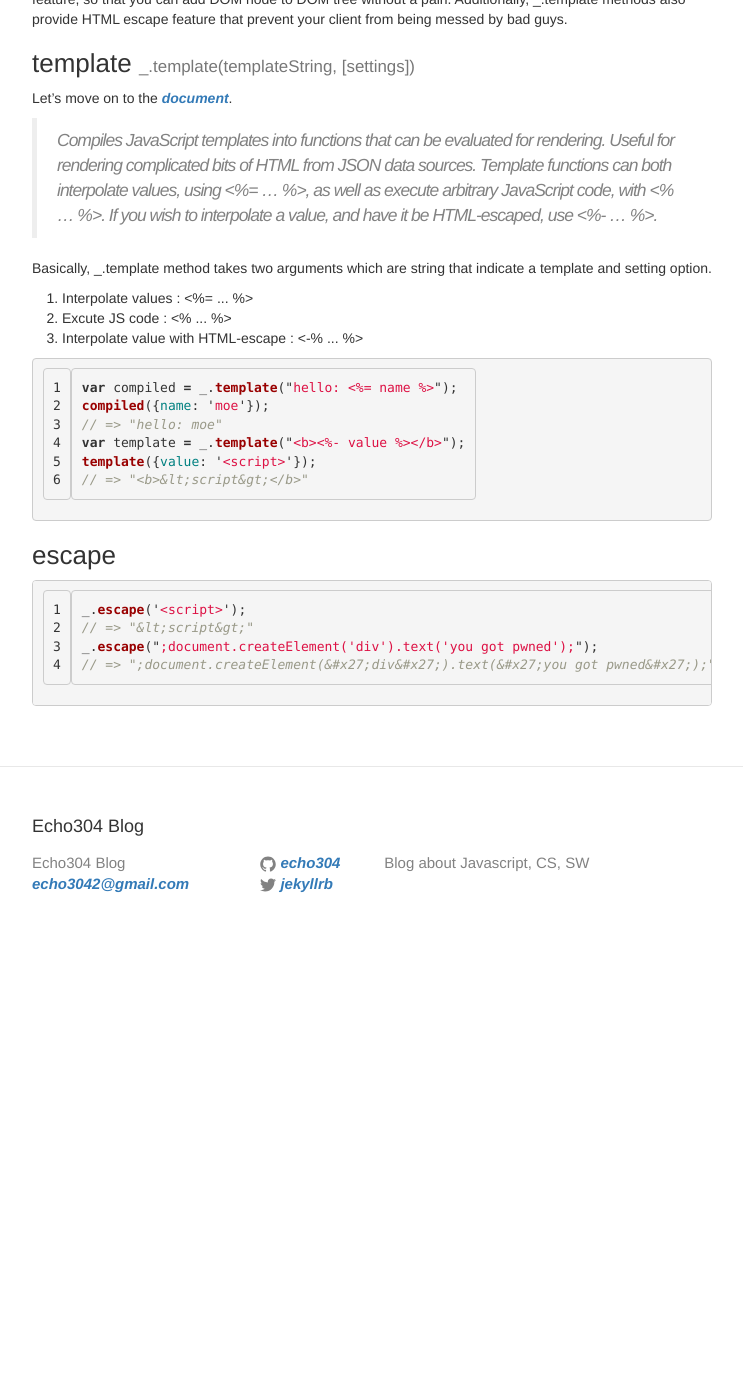
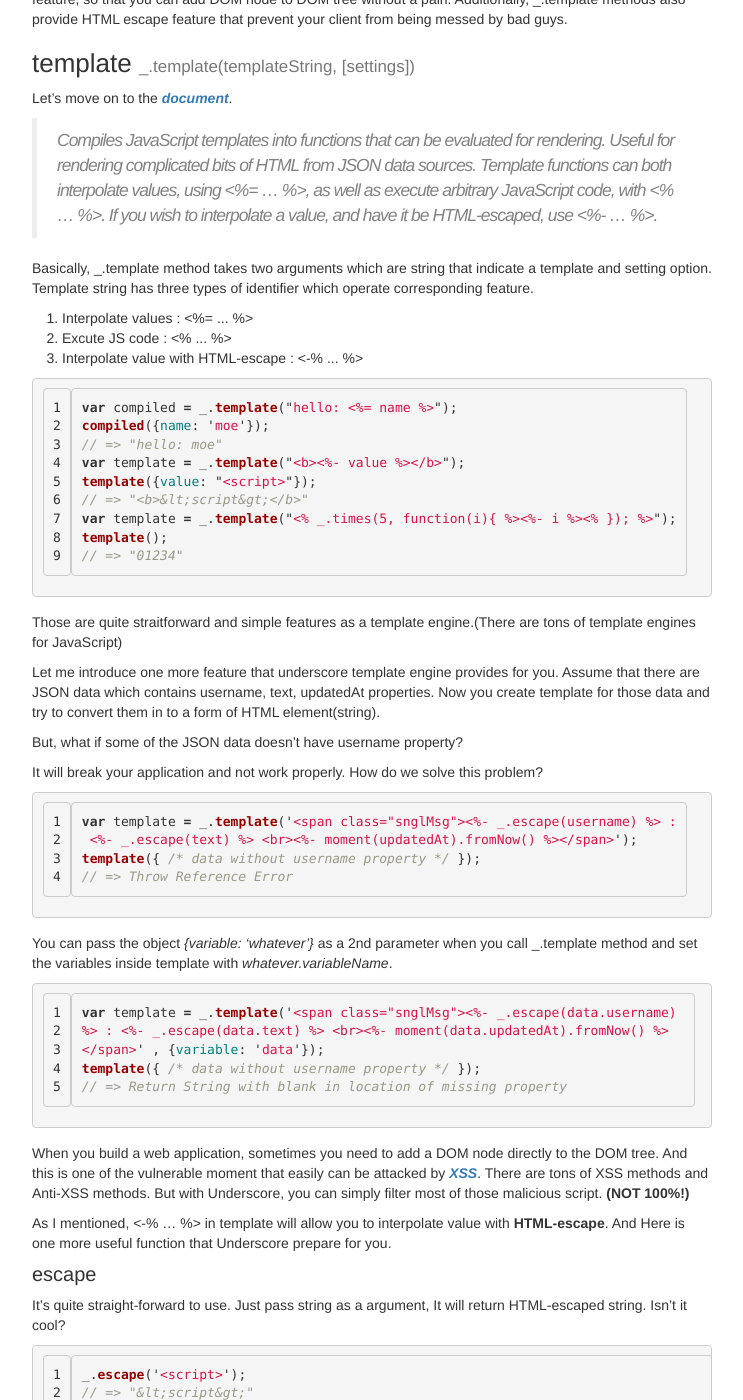
Before and after one commit to echo304/echo304.github.io, a Jekyll site: the page built from _posts/2016-05-03-templateAndEscape.MD, in a window 1280 px wide and 1400 px high, scrolled down 265 px. Shown: the whole window, without its empty margins (268-1011 px from the left). Built offline with Jekyll 4.4.1, drawn with Linux system fonts in a browser that asks for light colours; nearby versions of some CDN libraries; before the commit the page ends 1214 px from its top, so only the background shows below that; some of the changed text lies outside the part shown.

Commit message:
Add post

```diff
--- a/_posts/2016-05-03-templateAndEscape.MD
+++ b/_posts/2016-05-03-templateAndEscape.MD
@@ -1,6 +1,6 @@
 ---
 layout: post
-title:  "_.template & _.escape (Underscore.js)"
+title:  "_.template Method (Underscore.js)"
 ---
 
 When you build a web application, sometimes you need to add a DOM node directly to the DOM tree. <a href="http://underscorejs.org/" target="_blank">Underscore.js</a> provides _.template methods that allows you to easily create a DOM node with templating feature, so that you can add DOM node to DOM tree without a pain. Additionally, _.template methods also provide HTML escape feature that prevent your client from being messed by bad guys.
@@ -11,7 +11,8 @@ Let's move on to the <a href="http://underscorejs.org/#template" target="_blank"
 
 > Compiles JavaScript templates into functions that can be evaluated for rendering. Useful for rendering complicated bits of HTML from JSON data sources. Template functions can both interpolate values, using <%= … %>, as well as execute arbitrary JavaScript code, with <% … %>. If you wish to interpolate a value, and have it be HTML-escaped, use <%- … %>.
 
-Basically, _.template method takes two arguments which are string that indicate a template and setting option.
+Basically, _.template method takes two arguments which are string that indicate a template and setting option. Template string has three types of identifier which operate corresponding feature.
+
 <ol>
     <li>Interpolate values : <%= ... %></li>
     <li>Excute JS code : <% ... %></li>
@@ -23,11 +24,48 @@ var compiled = _.template("hello: <%= name %>");
 compiled({name: 'moe'});
 // => "hello: moe"
 var template = _.template("<b><%- value %></b>");
-template({value: '<script>'});
+template({value: "<script>"});
 // => "<b>&lt;script&gt;</b>"
+var template = _.template("<% _.times(5, function(i){ %><%- i %><% }); %>");
+template();
+// => "01234"
 {% endhighlight %}
 
-<h3>escape</h3>
+Those are quite straitforward and simple features as a template engine.(There are tons of template engines for JavaScript)
+
+Let me introduce one more feature that underscore template engine provides for you. Assume that there are JSON data which contains username, text, updatedAt properties. Now you create template for those data and try to convert them in to a form of HTML element(string).
+
+But, what if some of the JSON data doesn't have username property?
+
+It will break your application and not work properly.
+How do we solve this problem?
+
+{% highlight javascript linenos %}
+var template = _.template('<span class="snglMsg"><%- _.escape(username) %> :
+ <%- _.escape(text) %> <br><%- moment(updatedAt).fromNow() %></span>');
+template({ /* data without username property */ });
+// => Throw Reference Error
+{% endhighlight %}
+
+You can pass the object <em>{variable: 'whatever'}</em> as a 2nd parameter when you call _.template method and set the variables inside template with <em>whatever.variableName</em>.
+
+{% highlight javascript linenos %}
+var template = _.template('<span class="snglMsg"><%- _.escape(data.username)
+%> : <%- _.escape(data.text) %> <br><%- moment(data.updatedAt).fromNow() %>
+</span>' , {variable: 'data'});
+template({ /* data without username property */ });
+// => Return String with blank in location of missing property
+{% endhighlight %}
+
+
+
+When you build a web application, sometimes you need to add a DOM node directly to the DOM tree. And this is one of the vulnerable moment that easily can be attacked by <a href="https://www.owasp.org/index.php/Cross-site_Scripting_(XSS)" target="_blank">XSS</a>. There are tons of XSS methods and Anti-XSS methods. But with Underscore, you can simply filter most of those malicious script. <strong>(NOT 100%!)</strong>
+
+As I mentioned, <-% ... %> in template will allow you to interpolate value with <strong>HTML-escape</strong>. And Here is one more useful function that Underscore prepare for you.
+
+<h4>escape</h4>
+
+It's quite straight-forward to use. Just pass string as a argument, It will return HTML-escaped string. Isn't it cool?
 
 {% highlight javascript linenos %}
 _.escape('<script>');
@@ -35,3 +73,6 @@ _.escape('<script>');
 _.escape(";document.createElement('div').text('you got pwned');");
 // => ";document.createElement(&#x27;div&#x27;).text(&#x27;you got pwned&#x27;);"
 {% endhighlight %}
+
+<h3>Conclusion</h3>
+Generally, recent JavaScript Frameworks provide built-in Escape feature to the users. So basically, users don't need to worry about it. But be aware that those escape features are not perfect and your application might be attacked anytime.
```
